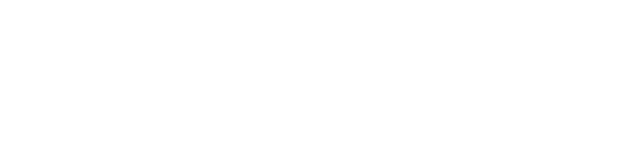
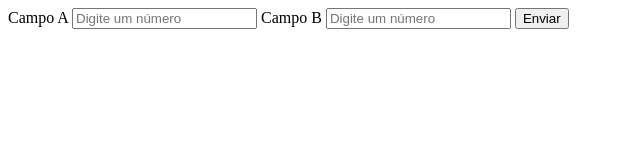
Before and after one commit to freitas-paola/curso_ebac_frontend, a plain HTML site: page index.html in a window 1280 px wide. Shown: the whole page, without its empty margins (0-640 px from the left). Drawn offline with Linux system fonts and the light colour scheme.

Commit message:
changes added

```diff
--- a/index.html
+++ b/index.html
@@ -5,8 +5,16 @@
     <meta http-equiv="X-UA-Compatible" content="IE=edge" />
     <meta name="viewport" content="width=device-width, initial-scale=1.0" />
     <title>Document</title>
+    <link rel="stylesheet" href="./main.css" />
   </head>
   <body>
-    <scrip src="./main.js"></scrip>
+    <form>
+      <label for="campo-a">Campo A</label>
+      <input id="campo-a" placeholder="Digite um número" type="number" />
+      <label for="campo-b">Campo B</label>
+      <input id="campo-b" placeholder="Digite um número" type="number" />
+      <button type="submit">Enviar</button>
+    </form>
+    <script src="./main.js"></script>
   </body>
 </html>
```
Also changed, not shown: main.css (added).
